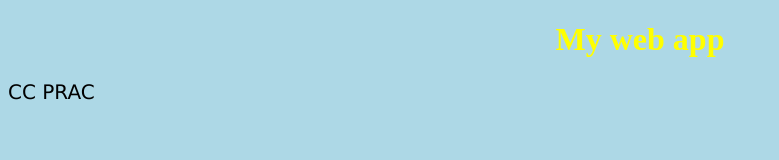
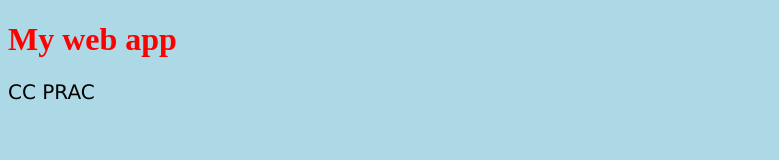
Before and after one commit to KavyaJadhav12/kavya-cc, a plain HTML site: page index.html in a window 1280 px wide. Shown: the whole page, without its empty margins (0-779 px from the left). Drawn offline with Linux system fonts and the light colour scheme.

Commit message:
Update index.html

```diff
--- a/index.html
+++ b/index.html
@@ -7,8 +7,7 @@
             background-color: lightblue;
         }
         h1 {
-            color: yellow;
-            text-align: center;
+            color: red;
         }
         p {
             font-family: verdana;
```
